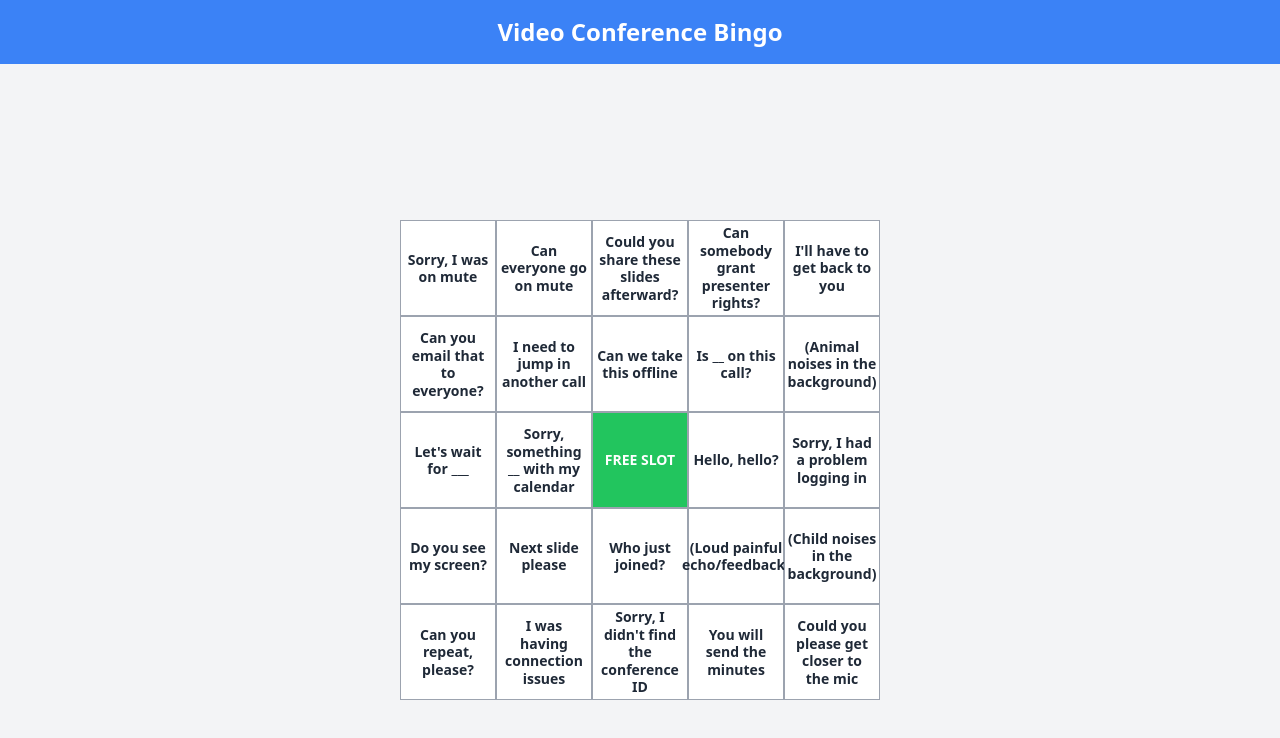
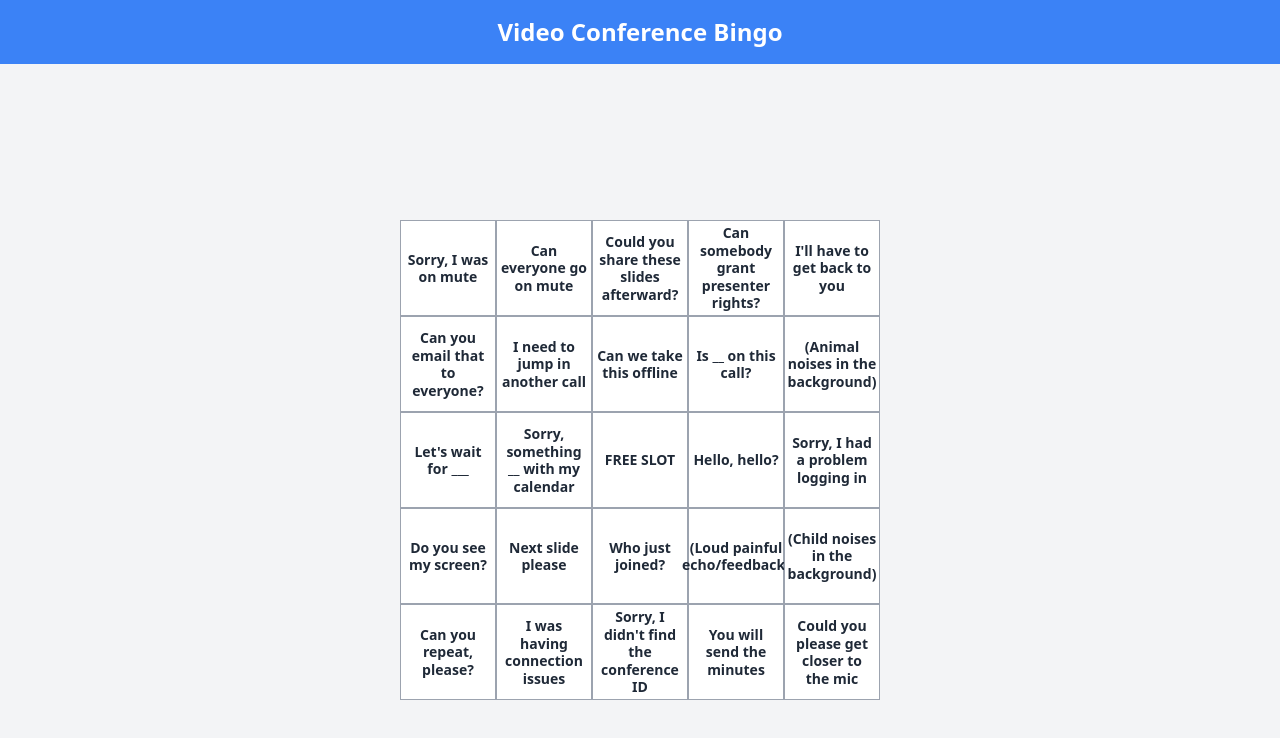
Before and after one commit to inolas05/Bingo-App, a React (Vite) app: page / in a window 1280 px wide. Shown: the top 738 px of the page. Built offline with nearby package versions, Linux system fonts and the light colour scheme.

Commit message:
some styling adjustment for the free slot

```diff
--- a/src/components/BingoCell.jsx
+++ b/src/components/BingoCell.jsx
@@ -1,12 +1,14 @@
 import React from 'react'
 
 const BingoCell = ({ phrase, isSelected, onClick }) => {
+
+  const isFreeSlot = phrase === "FREE SLOT"; // Check if it's the middle cell
   return (
     <div
-      onClick={onClick}
+      onClick={!isFreeSlot ? onClick : undefined} // Prevent clicking the FREE SLOT cell
       className={`flex items-center justify-center h-24 w-24 border border-gray-400 cursor-pointer
       text-center text-sm font-semibold p-1 select-none break-words leading-tight
-      ${isSelected ? "bg-green-500 text-white" : "bg-white text-gray-800 hover:bg-gray-100"}`}
+      ${isFreeSlot ? "bg-white text-gray-800" : isSelected ? "bg-green-500 text-white" : "bg-white text-gray-800 hover:bg-gray-100"}`}
     >
       {phrase}
     </div>
```
